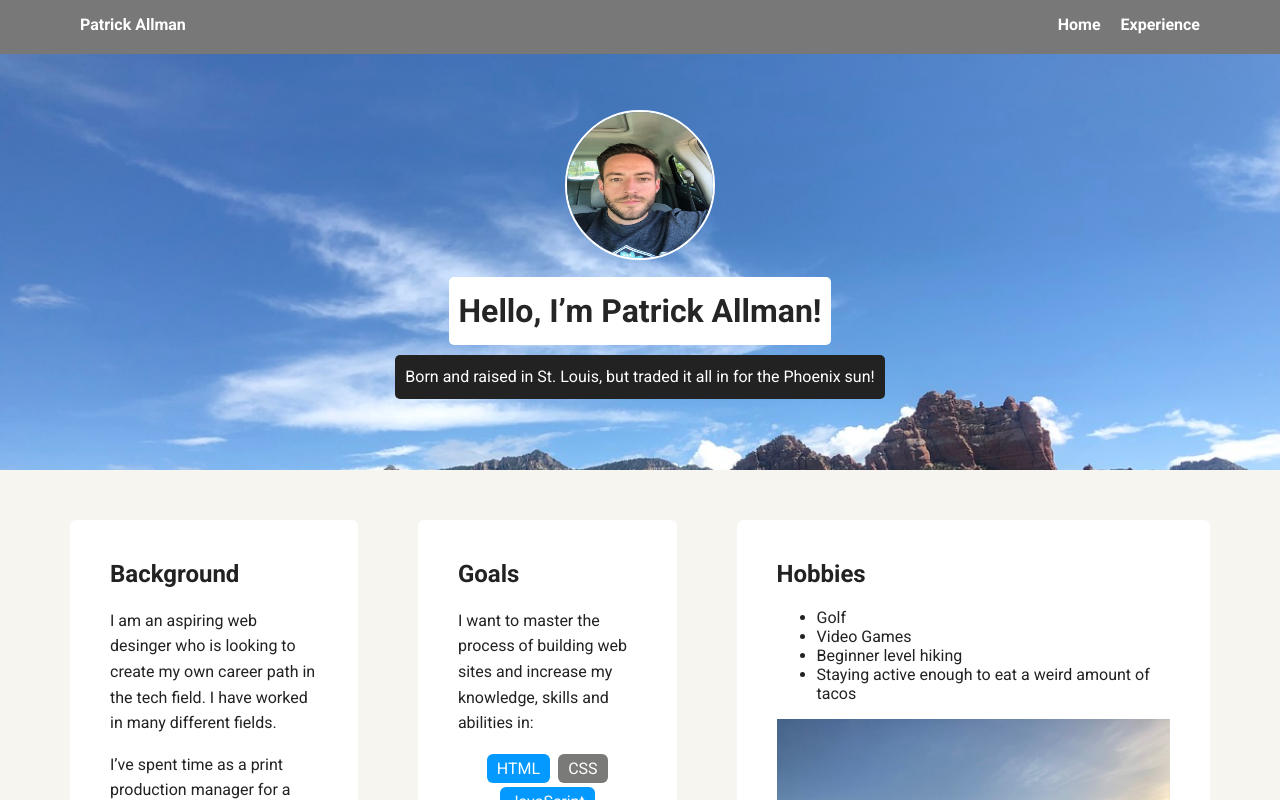
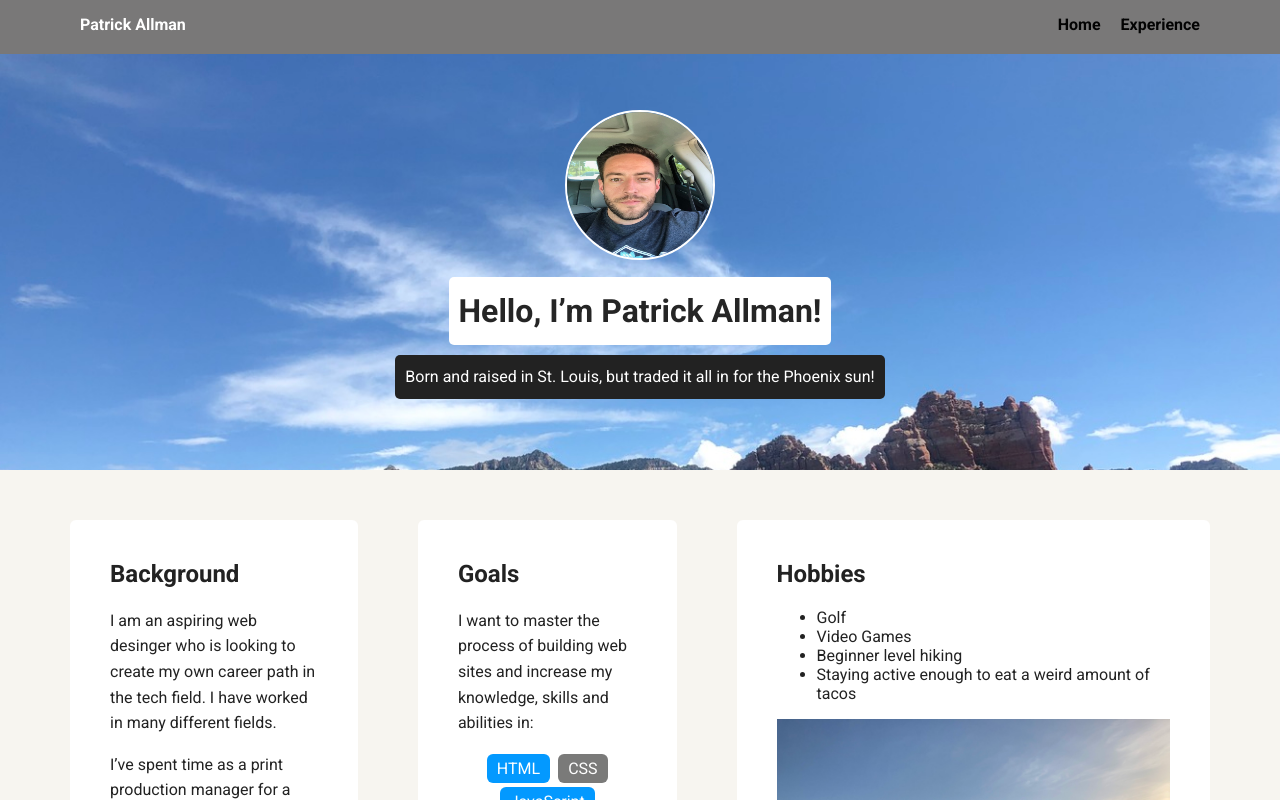
Before and after one commit to pallman89/techdegree-project-1, a plain HTML site: page My Awesome Website/index.html in a window 1280 px wide. Shown: the top 800 px of the page. Drawn offline with Linux system fonts and the light colour scheme; a web font is replaced by a local one.

Commit message:
Updated Color of text
Updated a color of text because the white was not showing up properly on the experience page.

```diff
--- a/My Awesome Website/styles.css
+++ b/My Awesome Website/styles.css
@@ -15,7 +15,7 @@ body {
 
 a {
   text-decoration: none;
-  color: rgb(255, 255, 255);
+  color: rgb(3, 3, 3);
 }
 a:hover {
   color: rgb(7, 206, 130);
```
